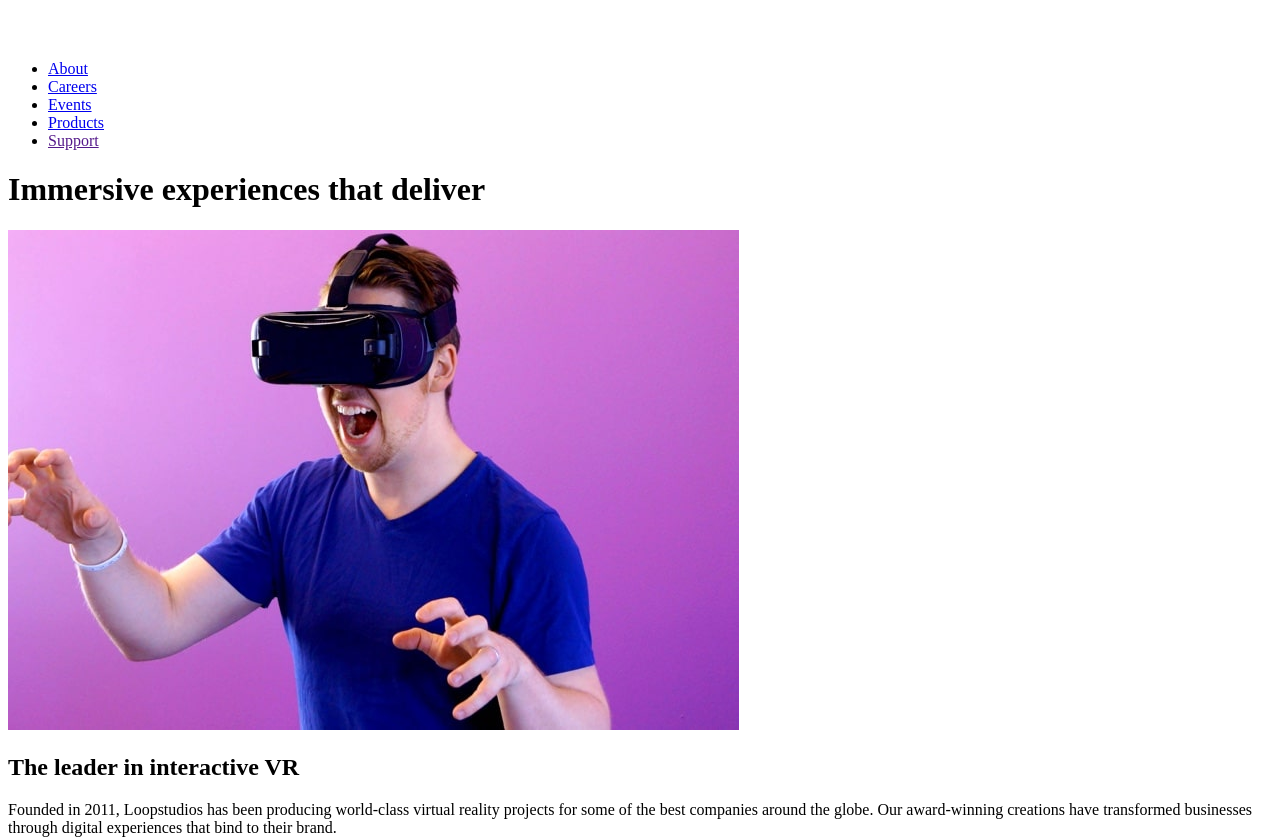
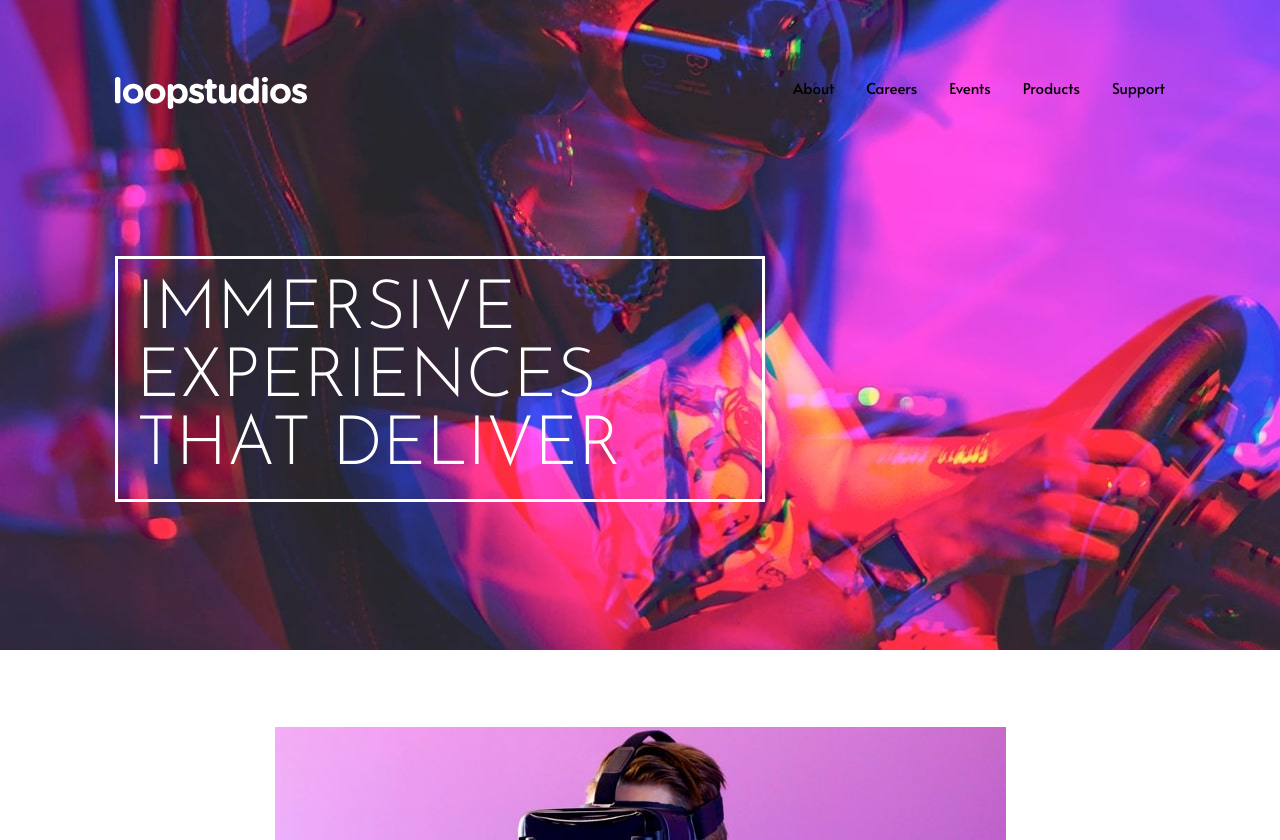
Before and after one commit to h3cat3/loopstudios-landing-page-main, a plain HTML site: page index.html in a window 1280 px wide. Shown: the top 840 px of the page. Drawn offline with nearby package versions, Linux system fonts and the light colour scheme; files that its build step writes are made by us from their sources.

Commit message:
header and leader

```diff
--- a/index.html
+++ b/index.html
@@ -8,18 +8,14 @@
 
   <title>Frontend Mentor | Loopstudios landing page</title>
 
-  <!-- Feel free to remove these styles or customise in your own stylesheet 👍 -->
-  <style>
-    .attribution { font-size: 11px; text-align: center; }
-    .attribution a { color: hsl(228, 45%, 44%); }
-  </style>
+  <link rel="stylesheet" href="./dist/css/styles.css">
 </head>
 <body>
-  <header class="container">
-    <nav class="">
+  <header class="container container--header">
+    <nav class="container__nav">
       <img src="./assets/images/logo.svg" alt="logo loopstudios">
-      <img src="./assets/images/icon-hamburger.svg" alt="menu">
-      <ul class="menu">
+      <img class="menu__oppen" src="./assets/images/icon-hamburger.svg" alt="menu">
+      <ul class="container__nav--menu">
         <li><a href="#">About</a></li>
         <li><a href="#">Careers</a></li>
         <li><a href="#">Events</a></li>
@@ -27,23 +23,26 @@
         <li><a href="">Support</a></li>
       </ul>
     </nav>
-    <h1>
-      Immersive experiences that deliver
+    <h1 class="container__title">
+      Immersive<br> experiences <br>that deliver
     </h1>
   </header>
-  <main class="container">
-    <section>
+
+  <main class="container" >
+    <section class="container__leader">
       <picture >
-        <source media="(min-width: 1024px)" srcset="./assets/images/desktop/image-interactive.jpg">
+        <source media="(min-width: 768px)" srcset="./assets/images/desktop/image-interactive.jpg">
         <img src="./assets/images/mobile/image-interactive.jpg" alt="man using VR">
       </picture>
-      <h2>The leader in interactive VR</h2>
-      <p>Founded in 2011, Loopstudios has been producing world-class virtual reality
-  projects for some of the best companies around the globe. Our award-winning
-  creations have transformed businesses through digital experiences that bind
-  to their brand.</p>
+      <div class="container__leader-text">
+        <h2 class="container__title container__title--black">The leader in interactive VR</h2>
+        <p>Founded in 2011, Loopstudios has been producing world-class virtual reality
+    projects for some of the best companies around the globe. Our award-winning
+    creations have transformed businesses through digital experiences that bind
+    to their brand.</p>
+      </div>
     </section>
-    <section>
+    <section class="container">
       <h2>Our creations</h2>
       <a href="#">
         <h3>Deep earth</h3>
--- /dev/null
+++ b/styles/styles.scss
@@ -0,0 +1,104 @@
+:root {
+--White: hsl(0, 0%, 100%);
+--Black: hsl(0, 0%, 0%);
+--Grey200: hsl(0, 0%, 85%);
+}
+
+* {
+    margin: 0;
+    padding: 0;
+    box-sizing: border-box;
+    text-decoration: none;
+    color: inherit;
+    list-style: none;
+}
+img {
+    max-width: 100%;
+}
+@font-face {
+    font-family: Alata;
+    src: url(../../assets/fonts/Alata/Alata-Regular.ttf);
+}
+@font-face {
+    font-family: Josefin_Sans;
+    src: url(../../assets/fonts/Josefin_Sans/JosefinSans-VariableFont_wght.ttf);
+}
+body{
+ width: 100vw;
+ height: 100vh;
+ display: flex;
+ flex-direction: column;
+ overflow-x: hidden;
+ font-family: Alata;
+ font-size: 0.9375rem;
+ font-weight: 400;
+
+}
+.container{
+    padding-top:clamp(2.6rem, 6vw, 9rem);
+    padding-inline: clamp(1.5rem, 9vw, 30%);
+    width: 100%;
+
+    &--header{
+        height: 40.625rem;
+        flex-shrink: 0;
+        background-image: url(../../assets/images/mobile/image-hero.jpg);
+        background-size: cover;
+        background-position: top center;
+        background-repeat: no-repeat;
+        display: flex;
+        flex-direction: column;
+
+        @media (min-width: 768px) {
+            background-image: url(../../assets/images/desktop/image-hero.jpg) ;
+        }
+    }
+
+    &__nav{
+        display: flex;
+        justify-content: space-between;
+        &--menu{
+            display: none;
+            @media (min-width: 1024px) {
+                display: flex;
+                gap: 2rem;
+            }
+        }
+    }
+
+    &__title{
+        color: var(--White);
+        text-transform: uppercase;
+        margin-block: auto;
+        font-family: Josefin_Sans, sans-serif;
+        font-weight: 300;
+        font-size: clamp(2.5rem, 9vw, 4.275rem);
+        border: 3px solid var(--White);
+        padding: 1.125rem;
+        max-width: 40.625rem;
+        &--black{
+            color: var(--Black);
+            border: none;
+            font-size: clamp(2rem, 9vw, 3rem);
+            padding-inline: 0;
+        }
+    }
+
+    &__leader{
+        display: flex;
+        flex-direction: column;
+        align-items: center;
+        gap: 3rem;
+
+    }
+    &__leader-text{
+        @extend .container__leader;
+        gap: 1.5rem;
+            text-align: center;
+        }
+}
+@media (min-width: 1023px){
+    .menu__oppen{
+        display: none;
+    }
+}
```
